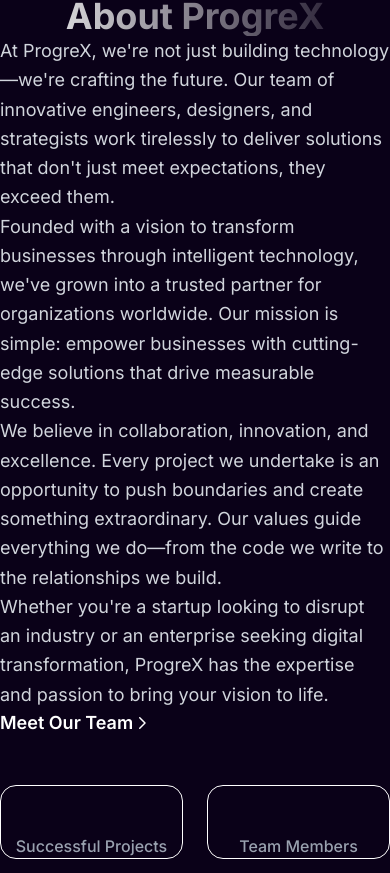
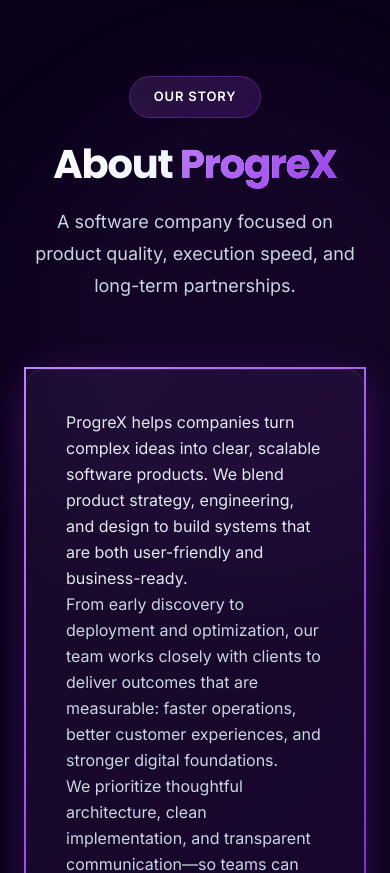
Before and after one commit to sh3ki/PROGREX, a Next.js app: page / in a window 390 px wide. Shown: the part 5402-6275 px from the top of the page. Built offline with nearby package versions, Linux system fonts and the light colour scheme.

Commit message:
Update About.tsx

```diff
--- a/components/About.tsx
+++ b/components/About.tsx
@@ -54,94 +54,68 @@ export default function About() {
   };
 
   return (
-    <section id="about" className="relative py-20 bg-dark overflow-hidden">
-      {/* Animated Gradient Overlay */}
-      <motion.div
-        animate={{
-          opacity: [0.1, 0.2, 0.1],
-        }}
-        transition={{
-          duration: 5,
-          repeat: Infinity,
-          ease: "easeInOut",
-        }}
-        className="absolute inset-0 bg-gradient-radial-purple"
-      ></motion.div>
+    <section id="about" className="section-shell relative">
+      {/* Background Effects */}
+      <div className="absolute top-20 left-0 w-[500px] h-[500px] bg-purple-500/15 rounded-full blur-3xl opacity-40" />
+      <div className="absolute bottom-20 right-0 w-[500px] h-[500px] bg-purple-700/15 rounded-full blur-3xl opacity-40" />
 
-      <div ref={ref} className="relative z-10 container mx-auto px-6">
-        {/* Section Header */}
+      <div ref={ref} className="section-container relative z-10">
         <motion.div
           initial={{ opacity: 0, y: 30 }}
           animate={isInView ? { opacity: 1, y: 0 } : {}}
-          transition={{ duration: 0.8 }}
-          className="text-center mb-16"
+          transition={{ duration: 0.6 }}
+          className="section-header"
         >
-          <h2 className="text-4xl md:text-5xl font-heading font-bold mb-4 bg-gradient-to-r from-white to-accent bg-clip-text text-transparent">
-            About ProgreX
+          <span className="section-badge">Our Story</span>
+          <h2 className="section-title">
+            About <span className="section-title-gradient">ProgreX</span>
           </h2>
+          <p className="section-subtitle">
+            A software company focused on product quality, execution speed, and long-term partnerships.
+          </p>
         </motion.div>
 
-        {/* Two Column Layout */}
-        <div className="grid grid-cols-1 lg:grid-cols-2 gap-12 items-center">
-          {/* Left Column - Company Description */}
+        <div className="grid grid-cols-1 lg:grid-cols-2 gap-12 items-start">
           <motion.div
             initial={{ opacity: 0, x: -50 }}
             animate={isInView ? { opacity: 1, x: 0 } : {}}
             transition={{ duration: 0.8 }}
-            className="space-y-6"
+            className="space-y-6 glass-card-premium p-8 md:p-10"
           >
             <motion.p
               initial={{ opacity: 0, y: 20 }}
               animate={isInView ? { opacity: 1, y: 0 } : {}}
-              transition={{ duration: 0.8, delay: 0.2 }}
-              className="text-lg text-gray-300 leading-relaxed"
+              transition={{ duration: 0.6, delay: 0.15 }}
+              className="text-base md:text-lg text-slate-200 leading-relaxed"
             >
-              At ProgreX, we're not just building technology—we're crafting the future. Our team of
-              innovative engineers, designers, and strategists work tirelessly to deliver solutions
-              that don't just meet expectations, they exceed them.
+              ProgreX helps companies turn complex ideas into clear, scalable software products. We blend product strategy, engineering, and design to build systems that are both user-friendly and business-ready.
             </motion.p>
 
             <motion.p
               initial={{ opacity: 0, y: 20 }}
               animate={isInView ? { opacity: 1, y: 0 } : {}}
-              transition={{ duration: 0.8, delay: 0.4 }}
-              className="text-lg text-gray-300 leading-relaxed"
+              transition={{ duration: 0.6, delay: 0.3 }}
+              className="text-base md:text-lg text-slate-300 leading-relaxed"
             >
-              Founded with a vision to transform businesses through intelligent technology, we've
-              grown into a trusted partner for organizations worldwide. Our mission is simple:
-              empower businesses with cutting-edge solutions that drive measurable success.
+              From early discovery to deployment and optimization, our team works closely with clients to deliver outcomes that are measurable: faster operations, better customer experiences, and stronger digital foundations.
             </motion.p>
 
             <motion.p
               initial={{ opacity: 0, y: 20 }}
               animate={isInView ? { opacity: 1, y: 0 } : {}}
-              transition={{ duration: 0.8, delay: 0.6 }}
-              className="text-lg text-gray-300 leading-relaxed"
+              transition={{ duration: 0.6, delay: 0.45 }}
+              className="text-base md:text-lg text-slate-300 leading-relaxed"
             >
-              We believe in collaboration, innovation, and excellence. Every project we undertake
-              is an opportunity to push boundaries and create something extraordinary. Our values
-              guide everything we do—from the code we write to the relationships we build.
+              We prioritize thoughtful architecture, clean implementation, and transparent communication—so teams can move faster today and stay flexible tomorrow.
             </motion.p>
 
-            <motion.p
-              initial={{ opacity: 0, y: 20 }}
-              animate={isInView ? { opacity: 1, y: 0 } : {}}
-              transition={{ duration: 0.8, delay: 0.8 }}
-              className="text-lg text-gray-300 leading-relaxed"
-            >
-              Whether you're a startup looking to disrupt an industry or an enterprise seeking
-              digital transformation, ProgreX has the expertise and passion to bring your vision
-              to life.
-            </motion.p>
-
-            {/* Team Link */}
             <motion.div
               initial={{ opacity: 0, y: 20 }}
               animate={isInView ? { opacity: 1, y: 0 } : {}}
-              transition={{ duration: 0.8, delay: 1 }}
+              transition={{ duration: 0.6, delay: 0.55 }}
             >
-              <a href="#" className="inline-flex items-center text-primary-light hover:text-accent transition-colors duration-300 font-semibold text-lg">
-                Meet Our Team
+              <a href="#contact" className="inline-flex items-center text-primary-light hover:text-accent transition-colors duration-300 font-semibold text-base md:text-lg">
+                Work With ProgreX
                 <svg className="w-5 h-5 ml-2" fill="none" stroke="currentColor" viewBox="0 0 24 24">
                   <path strokeLinecap="round" strokeLinejoin="round" strokeWidth={2} d="M9 5l7 7-7 7" />
                 </svg>
@@ -149,48 +123,59 @@ export default function About() {
             </motion.div>
           </motion.div>
 
-          {/* Right Column - Stats */}
           <motion.div
             initial={{ opacity: 0, x: 50 }}
             animate={isInView ? { opacity: 1, x: 0 } : {}}
             transition={{ duration: 0.8 }}
             className="grid grid-cols-2 gap-6"
           >
-            {stats.map((stat, index) => (
+            {stats.map((stat, index) => {
+              const gradients = [
+                'from-purple-400 to-purple-700',
+                'from-purple-500 to-purple-800',
+                'from-purple-400 to-purple-800',
+                'from-purple-600 to-purple-900',
+              ];
+              return (
                 <motion.div
                   key={stat.label}
-                initial={{ opacity: 0, scale: 0.5 }}
+                  initial={{ opacity: 0, scale: 0.8 }}
                   animate={isInView ? { opacity: 1, scale: 1 } : {}}
-                transition={{ duration: 0.5, delay: index * 0.1 }}
-                className="bg-dark-secondary border border-dark-tertiary rounded-2xl p-8 text-center hover:border-primary hover:shadow-lg hover:shadow-primary/20 transition-all duration-300"
+                  transition={{ duration: 0.6, delay: index * 0.15 }}
+                  className="gradient-border group cursor-pointer"
                 >
+                  <div className="gradient-border-inner text-center h-full flex flex-col items-center justify-center py-8">
+                    <div className="relative mb-3">
+                      <div className={`absolute inset-0 bg-gradient-to-br ${gradients[index]} rounded-full blur-xl opacity-0 group-hover:opacity-60 transition-opacity duration-500`} />
                       <motion.div
                         initial={{ scale: 1 }}
                         whileHover={{ scale: 1.1 }}
-                  className="text-5xl font-bold bg-gradient-to-r from-primary-light to-accent bg-clip-text text-transparent mb-3"
+                        className="relative text-5xl md:text-6xl font-bold gradient-text"
                       >
                         <Counter end={stat.value} suffix={stat.suffix} />
                       </motion.div>
-                <p className="text-gray-400 font-medium">
+                    </div>
+                    <p className="text-gray-400 font-semibold text-sm md:text-base group-hover:text-white transition-colors duration-300">
                       {stat.label}
                     </p>
+                  </div>
                 </motion.div>
-            ))}
+              );
+            })}
           </motion.div>
         </div>
 
-        {/* CTA Button */}
         <motion.div
           initial={{ opacity: 0, y: 30 }}
           animate={isInView ? { opacity: 1, y: 0 } : {}}
-          transition={{ duration: 0.8, delay: 1.2 }}
+          transition={{ duration: 0.6, delay: 0.4 }}
           className="text-center mt-12"
         >
           <button
             onClick={() => scrollToSection('contact')}
-            className="bg-gradient-purple text-white px-8 py-4 rounded-lg font-semibold text-lg hover:shadow-2xl hover:shadow-primary/50 transition-all duration-300 hover:scale-105"
+            className="btn-primary"
           >
-            Learn More About Us
+            Let’s Collaborate
           </button>
         </motion.div>
       </div>
```
Lines whose indentation alone changed are shown as unchanged.
